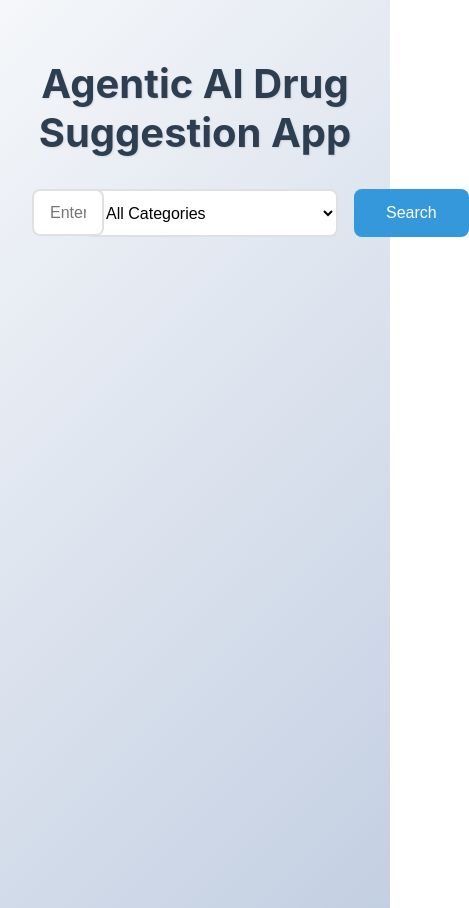
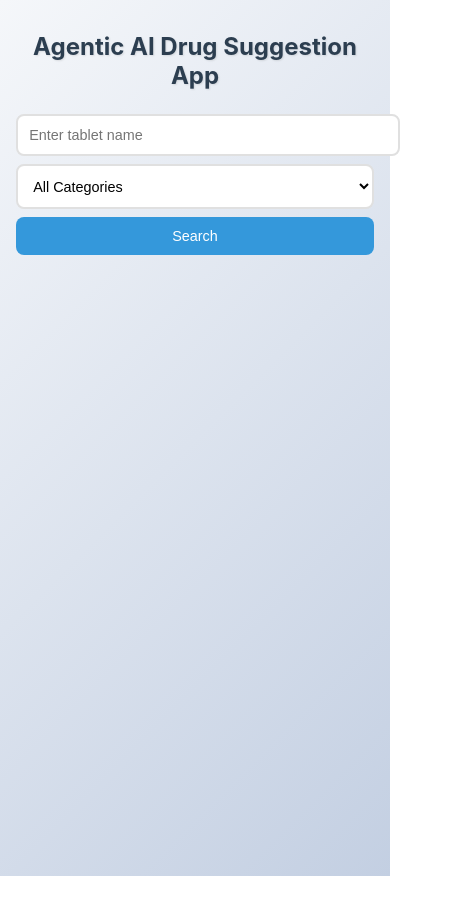
Before and after one commit to kumar2net/agentic-ai-drug-app, a React (Create React App) app: page / in a window 390 px wide. Shown: the whole page, 469 px wide, since content can reach past the window. After the commit the page ends 876 px from the top, so only its background shows below. Built offline with nearby package versions, Linux system fonts and the light colour scheme.

Commit message:
Add responsive design for mobile devices

```diff
--- a/src/App.css
+++ b/src/App.css
@@ -312,3 +312,110 @@ h3 {
   color: #61dafb;
   margin: 20px 0 10px;
 }
+
+/* Responsive Styles */
+@media screen and (max-width: 768px) {
+  .App-header {
+    padding: 1rem;
+  }
+
+  h1 {
+    font-size: 1.8rem;
+    margin-bottom: 1.5rem;
+  }
+
+  .search-container {
+    flex-direction: column;
+    gap: 0.5rem;
+  }
+
+  .search-input-container {
+    width: 100%;
+  }
+
+  .category-select {
+    width: 100%;
+  }
+
+  button {
+    width: 100%;
+  }
+
+  .drug-details {
+    padding: 1rem;
+  }
+
+  .drug-header {
+    flex-direction: column;
+    align-items: flex-start;
+    gap: 0.5rem;
+  }
+
+  .drug-info {
+    grid-template-columns: 1fr;
+  }
+
+  .side-effects ul {
+    grid-template-columns: 1fr;
+  }
+
+  .alternatives {
+    padding: 1rem;
+  }
+
+  .alternative-item {
+    padding: 1rem;
+  }
+
+  .alt-details {
+    grid-template-columns: 1fr;
+  }
+}
+
+@media screen and (max-width: 480px) {
+  h1 {
+    font-size: 1.5rem;
+  }
+
+  input[type="text"],
+  .category-select,
+  button {
+    font-size: 0.9rem;
+    padding: 0.7rem;
+  }
+
+  .suggestion-item {
+    padding: 0.6rem;
+  }
+
+  .suggestion-name {
+    font-size: 0.9rem;
+  }
+
+  .suggestion-category {
+    font-size: 0.8rem;
+  }
+
+  .drug-header h3 {
+    font-size: 1.2rem;
+  }
+
+  .price-tag {
+    font-size: 0.9rem;
+    padding: 0.4rem 0.8rem;
+  }
+
+  .side-effects h3 {
+    font-size: 1.1rem;
+  }
+
+  .alternatives h3 {
+    font-size: 1.1rem;
+  }
+}
+
+/* Add viewport meta tag to HTML */
+@viewport {
+  width: device-width;
+  zoom: 1.0;
+}
```
